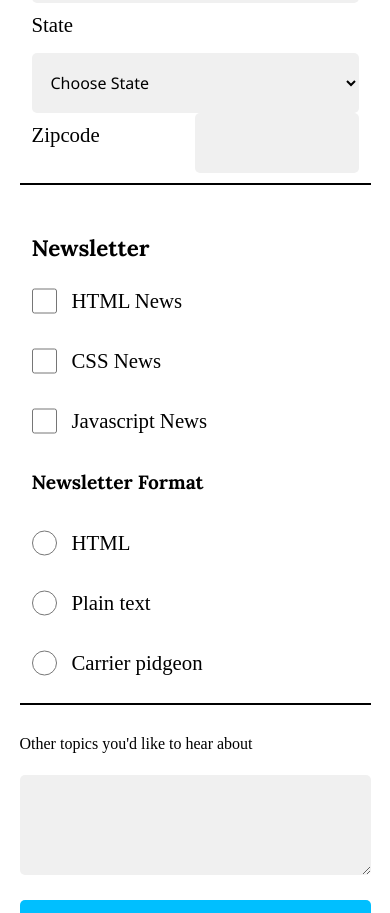
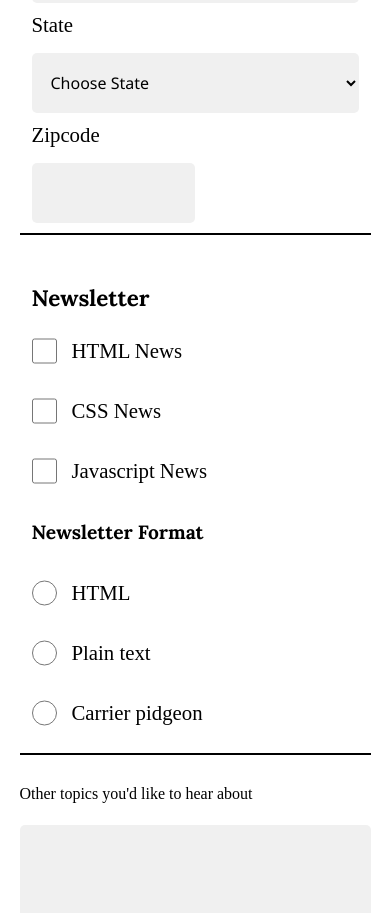
Before and after one commit to michaelreedwelsh/online_registration_form, a plain HTML site: page index.html in a window 390 px wide. Shown: the part 1120-2033 px from the top of the page. Drawn offline with nearby package versions, Linux system fonts and the light colour scheme; a web font is replaced by a local one.

Commit message:
fixed a mobile viewing issue with zipcode field

```diff
--- a/css/style.css
+++ b/css/style.css
@@ -183,13 +183,17 @@ label {
 
  input[id="zipcode"] {
  	width: 50%;
- 	float: right;
+ 	float: left;
  }
 
  .comments label {
  	font-size: 1rem;
  }
-
+label[for="zipcode"]{
+	margin-top: 5px;
+	display: block;
+	clear: both;
+}
 
 /****************MEDIA QUERIES!!!!!!********/
 
```
